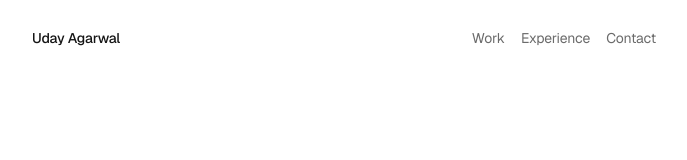
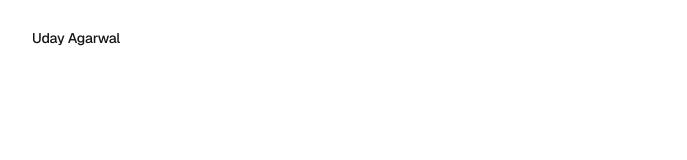
Before and after one commit to Uday-2611/personal-portfolio, a Next.js app: page / in a window 1280 px wide. Shown: the top 160 px of the page, without its empty margins (296-983 px from the left). Built offline with nearby package versions, Linux system fonts and the light colour scheme.

Commit message:
Simplify header navigation

```diff
--- a/src/app/page.tsx
+++ b/src/app/page.tsx
@@ -7,15 +7,10 @@ const linkClass =
 export default function Home() {
   return (
     <main className="mx-auto min-h-screen w-full max-w-[680px] px-4 py-4 min-[420px]:px-5 sm:px-7 sm:py-7">
-      <header className="flex items-start justify-between gap-x-6 gap-y-3 text-[14px] leading-5 max-[380px]:flex-col">
+      <header className="text-[14px] leading-5">
         <a href="#top" className="font-medium tracking-[-0.015em]">
           Uday Agarwal
         </a>
-        <nav aria-label="Main navigation" className="flex flex-wrap gap-x-4 gap-y-2 text-muted-foreground">
-          <a href="#work" className="transition-colors hover:text-foreground">Work</a>
-          <a href="#experience" className="transition-colors hover:text-foreground">Experience</a>
-          <a href="#contact" className="transition-colors hover:text-foreground">Contact</a>
-        </nav>
       </header>
 
       <div id="top" className="pt-[clamp(6rem,20svh,10rem)] sm:pt-[28vh]">
```
